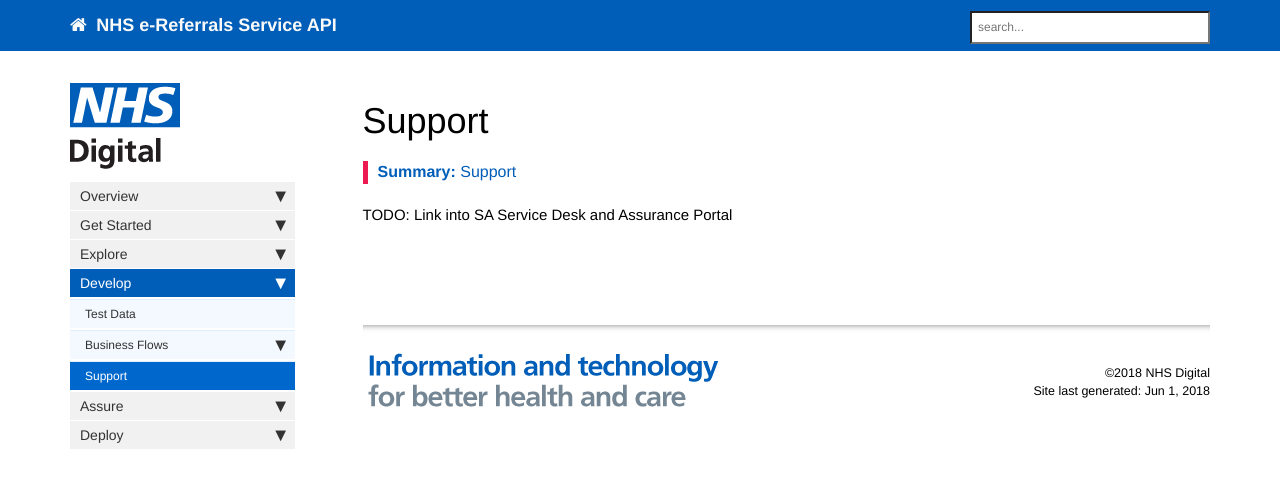
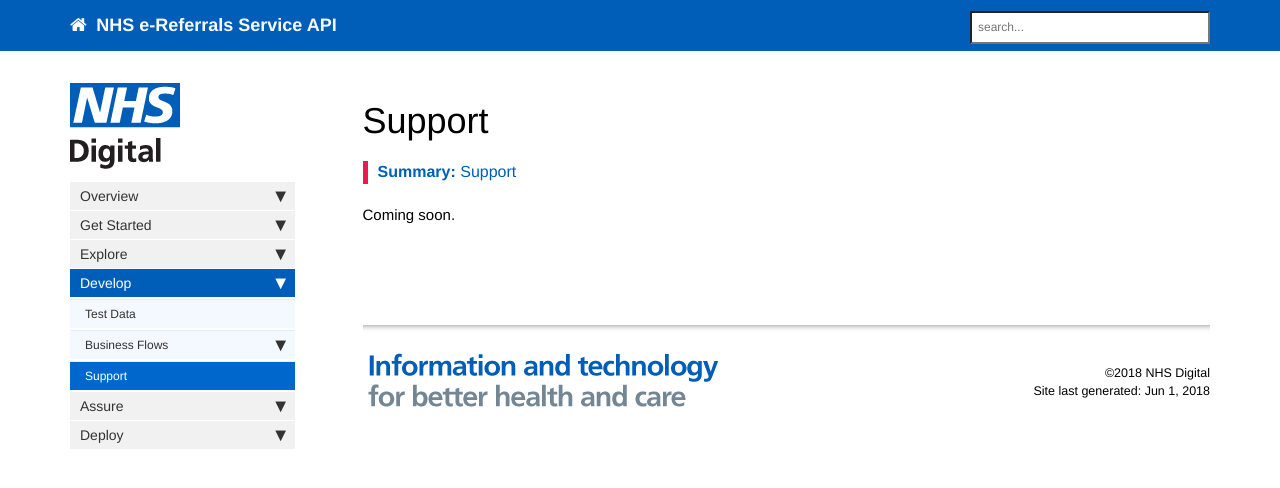
Before and after one commit to wurble369/websitetest, a Jekyll site: the page built from pages/develop/develop_support.md, in a window 1280 px wide. Shown: the top 488 px of the page. Built offline with Jekyll 4.4.1, drawn with Linux system fonts in a browser that asks for light colours; nearby versions of some CDN libraries; comment, search, counter and statistics services are not loaded.

Commit message:
Coming soon

```diff
--- a/pages/develop/develop_support.md
+++ b/pages/develop/develop_support.md
@@ -7,4 +7,4 @@ permalink: /develop_support.html
 summary: "Support"
 ---
 
-TODO: Link into SA Service Desk and Assurance Portal
+Coming soon.
```
